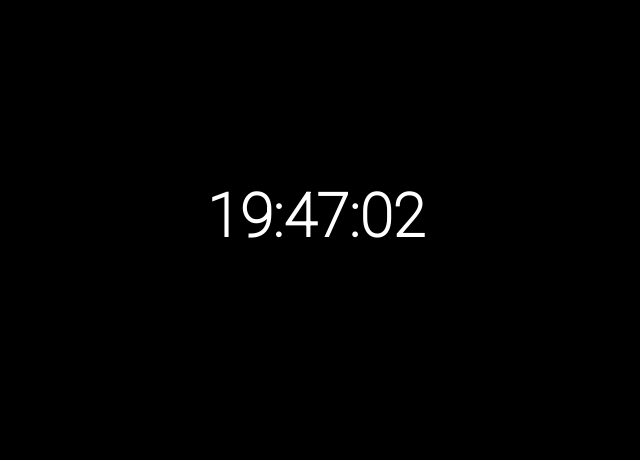
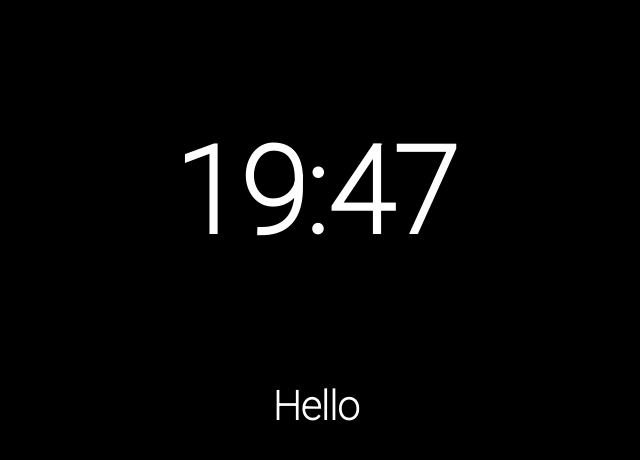
Before and after one commit to BoldizsarZopcsak/Ember-Mirrors, an Electron app: page src/index.html in a window 800 px wide. Shown: the part 184-644 px from the top of the page, without its empty margins (84-724 px from the left). Drawn offline with Linux system fonts and the light colour scheme.

Commit message:
Remove seconds and add second row of text

```diff
--- a/assets/css/style.css
+++ b/assets/css/style.css
@@ -7,11 +7,21 @@ body, html {
 }
 
 .clock {
-    margin: auto;
+    margin: auto auto 0px auto;
     display: inline-block;
     color: white;
     font-family: 'Roboto', sans-serif;
-    font-size: 60px;
+    font-size: 120px;
     font-weight: 600;
     cursor: none;
 }
+
+.dateAndWeather {
+    margin: 0px auto auto auto;
+    display: inline-block;
+    color: white;
+    font-family: 'Roboto', sans-serif;
+    font-size: 40px;
+    font-weight: 600;
+    cursor: none;
+}
--- a/src/index.html
+++ b/src/index.html
@@ -17,9 +17,10 @@
 <body style="background: black">
     <div class="clock">
         <p>
-            <span id="time-hours"></span>:<span id="time-minutes"></span>:<span id="time-seconds"></span>
+            <span id="time-hours"></span>:<span id="time-minutes"></span> <br>
         </p>
     </div>
+    <div class="dateAndWeather">Hello</div>
 </body>
 
 </html>
--- a/src/index.js
+++ b/src/index.js
@@ -3,15 +3,12 @@ function displayTime() {
     let time = new Date()
     let timeHours= time.getHours()
     let timeMinutes = time.getMinutes()
-    let timeSeconds = time.getSeconds()
 
     const timeHoursElement = document.getElementById('time-hours')
     const timeMinutesElement = document.getElementById('time-minutes')
-    const timeSecondsElement = document.getElementById('time-seconds')
 
     timeHoursElement.innerText = String(timeHours).padStart(2, "0")
     timeMinutesElement.innerText = String(timeMinutes).padStart(2, "0")
-    timeSecondsElement.innerText = String(timeSeconds).padStart(2, "0")
 }
 
 setInterval(displayTime, 100)
```
